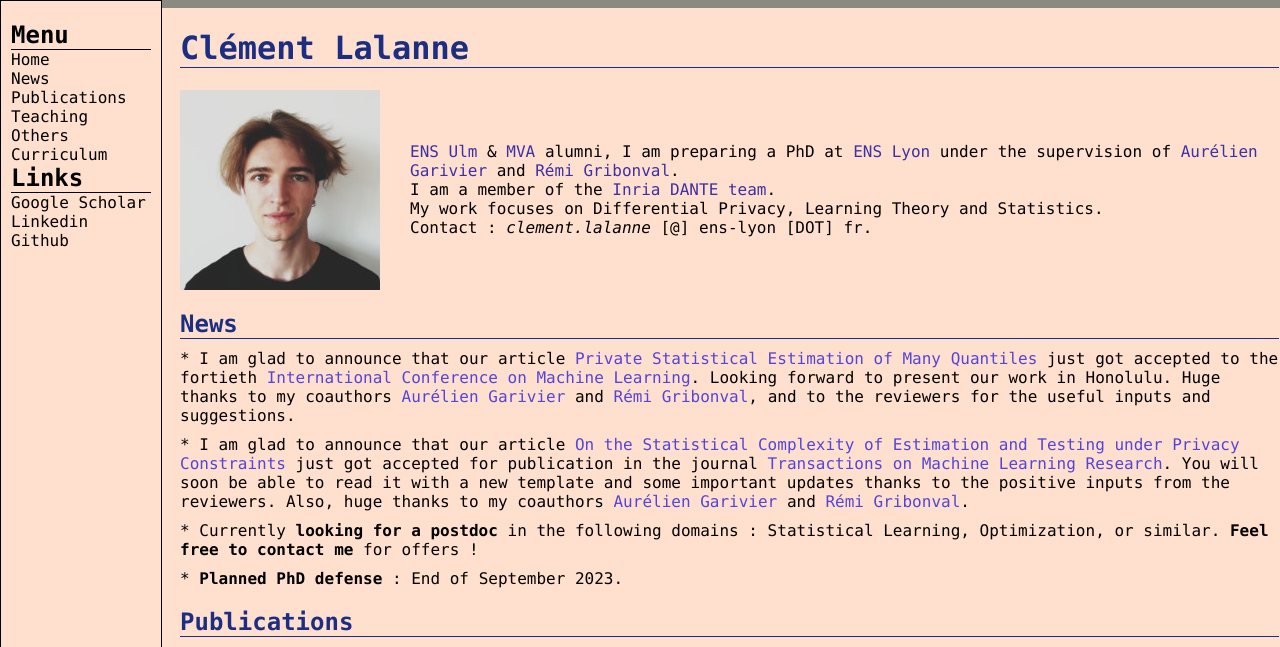
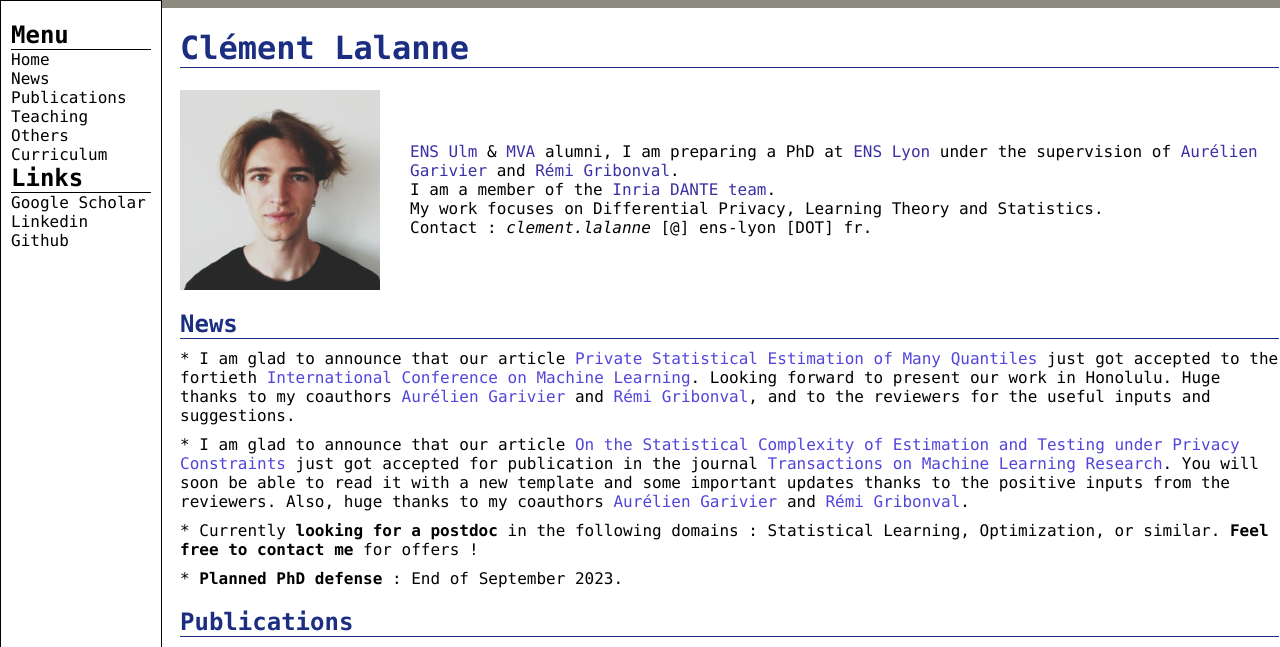
Before and after one commit to clemlal/clemlal.github.io, a Jekyll site: the page index.html, which Jekyll copies as it is, in a window 1280 px wide and 1400 px high. Shown: the top 647 px of the window. Built offline with Jekyll 4.4.1, drawn with Linux system fonts in a browser that asks for light colours; grey boxes are pictures that could not be loaded.

Commit message:
Update index.html

```diff
--- a/index.html
+++ b/index.html
@@ -5,7 +5,7 @@
   <style>
     .container {
       overflow: scroll; /* add a scroll bar to the container */
-      background-color: rgb(255, 224, 206);
+      background-color: rgb(255, 255, 255);
       font-family: "Lucida Console", monospace;
       border-left: 1px solid grey;
       padding: 0 90px 0;
@@ -22,7 +22,7 @@
     }
     .nav {
       width: 120px;
-      background-color: rgb(255, 224, 206);
+      background-color: rgb(255, 255, 255);
       padding: 20px;
       border: 1px solid rgb(0, 0, 0);
       position: fixed;
@@ -50,7 +50,7 @@
     }
     .main {
       margin: 0 -20px;
-      background-color: rgb(255, 224, 206);
+      background-color: rgb(255, 255, 255);
       width: 100%;
     }
     .main h1 {
```
